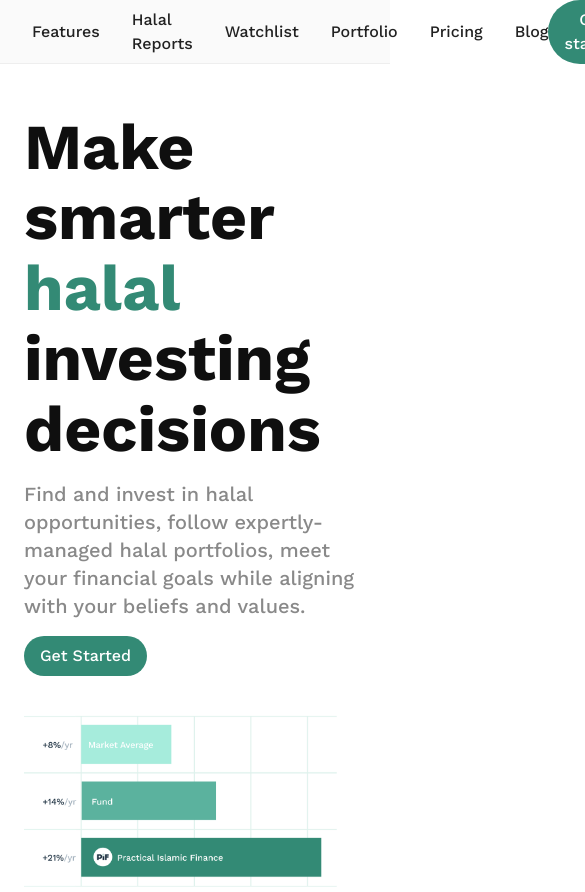
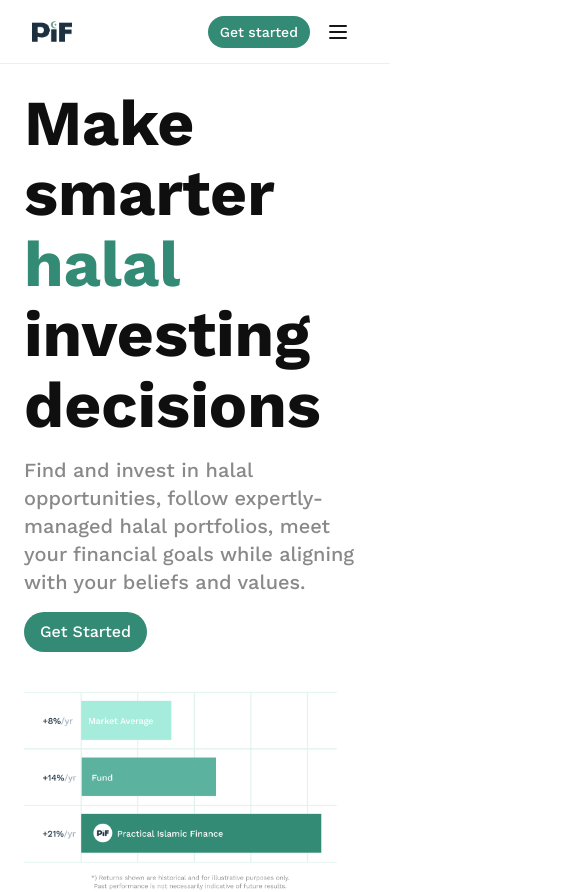
Before and after one commit to MuhammadAqibRafiq/testpif, a Next.js app: page / in a window 390 px wide. Shown: the top 892 px of the page, 585 px wide, since content can reach past the window. Built offline with nearby package versions, Linux system fonts and the light colour scheme.

Commit message:
update navbar

```diff
--- a/src/app/Screens/Features/index.tsx
+++ b/src/app/Screens/Features/index.tsx
@@ -9,7 +9,7 @@
 const Index = () => {
     return (
         // <section id="features" className="py-20 bg-primary-10">
-        <div className="max-w-7xl mx-auto py-12 max-xl:px-6">
+        <div className="max-w-7xl mx-auto lg:py-12 max-lg:py-6 max-xl:px-6">
 
             <Typography variant="h2" color="primary" className="mb-8 md:w-2/3 mx-auto" align="center">
                 Choose from Four High- Potential Portfolios:
--- a/src/app/Screens/Intro/index.tsx
+++ b/src/app/Screens/Intro/index.tsx
@@ -6,7 +6,7 @@
 
 const Index = () => {
     return (
-        <div className="max-w-7xl mx-auto py-12 max-xl:px-6 ">
+        <div className="max-w-7xl mx-auto lg:py-12 max-lg:py-6 max-lg:py-6  max-xl:px-6 ">
 
             <div className="grid md:grid-cols-2 sm:grid-cols-1 gap-8">
 
--- a/src/components/Navbar/Navbar.tsx
+++ b/src/components/Navbar/Navbar.tsx
@@ -1,5 +1,7 @@
+'use client'
 import Link from 'next/link';
 import Image from 'next/image';
+import { useState } from 'react';
 import styles from './Navbar.module.css';
 import ThemeToggle from '@/components/ui/ThemeToggle';
 import Button from '../ui/Button/Button';
@@ -7,10 +9,10 @@
 import PIFLogo from '@/assets/images/PIFLogo.png';
 
 const Navbar = () => {
+  const [menuOpen, setMenuOpen] = useState(false);
+
   return (
-
-    <nav className="flex items-center justify-between px-8 h-16 bg-[var(--background-paper)] border-b border-grey-200 dark:border-grey-800 transition-colors duration-200">
-
+    <nav className="flex items-center justify-between px-8 h-16  border-b border-grey-200 dark:border-grey-800 transition-colors duration-200 relative">
       {/* Logo */}
       <div className="flex items-center">
         <Link href="/">
@@ -18,8 +20,8 @@
         </Link>
       </div>
 
-      {/* Navbar links */}
-      <div className="flex items-center justify-center space-x-8">
+      {/* Desktop Navbar links */}
+      <div className="hidden lg:flex items-center justify-center space-x-8">
         <Link href="#features" className="text-[var(--text-primary)] hover:text-primary-500 dark:hover:text-primary-400 transition-colors duration-200 font-medium">
           Features
         </Link>
@@ -40,30 +42,67 @@
         </Link>
       </div>
 
-      {/* Login and Get Started buttons */}
-      <div className="flex items-center space-x-4">
-        {/* <ThemeToggle />  Dark mode toggle */}
+      {/* Desktop Buttons (visible only on lg and up) */}
+      <div className="hidden lg:flex items-center space-x-4">
         <Link href={constants.getStarted.href} target="_blank" rel="noopener noreferrer">
-          <Button
-            variant="contained"
-            color="primary"
-            size="medium"
-          >
+          <Button variant="contained" color="primary" size="medium">
             Get started
           </Button>
         </Link>
         <Link href={constants.login.href} target="_blank" rel="noopener noreferrer">
-          <Button
-            variant="outlined"
-            color="primary"
-            size="medium"
-          >
+          <Button variant="outlined" color="primary" size="medium">
             Log in
           </Button>
         </Link>
-
       </div>
 
+      {/* On small screens: Get started button before hamburger */}
+      <div className="flex items-center space-x-2 lg:hidden">
+        <Link href={constants.getStarted.href} target="_blank" rel="noopener noreferrer">
+          <Button variant="contained" color="primary" size="small">
+            Get started
+          </Button>
+        </Link>
+        {/* Hamburger Icon */}
+        <button
+          className="flex items-center justify-center w-10 h-10"
+          onClick={() => setMenuOpen(!menuOpen)}
+          aria-label="Open menu"
+        >
+          <svg className="w-6 h-6 text-primary-500" fill="none" stroke="currentColor" strokeWidth={2} viewBox="0 0 24 24">
+            <path strokeLinecap="round" strokeLinejoin="round" d={menuOpen ? "M6 18L18 6M6 6l12 12" : "M4 6h16M4 12h16M4 18h16"} />
+          </svg>
+        </button>
+      </div>
+
+      {/* Mobile/Tablet Menu */}
+      {menuOpen && (
+        <div className="absolute top-16 left-0 w-full bg-[var(--background-paper)] border-b border-grey-200 dark:border-grey-800 shadow-lg z-50 flex flex-col items-center space-y-4 py-6 lg:hidden">
+          <Link href="#features" className="text-[var(--text-primary)] font-medium" onClick={() => setMenuOpen(false)}>
+            Features
+          </Link>
+          <Link href="/reports" className="text-[var(--text-primary)] font-medium" onClick={() => setMenuOpen(false)}>
+            Halal Reports
+          </Link>
+          <Link href="/watchlist" className="text-[var(--text-primary)] font-medium" onClick={() => setMenuOpen(false)}>
+            Watchlist
+          </Link>
+          <Link href="/portfolio" className="text-[var(--text-primary)] font-medium" onClick={() => setMenuOpen(false)}>
+            Portfolio
+          </Link>
+          <Link href="/pricing" className="text-[var(--text-primary)] font-medium" onClick={() => setMenuOpen(false)}>
+            Pricing
+          </Link>
+          <Link href="/blog" className="text-[var(--text-primary)] font-medium" onClick={() => setMenuOpen(false)}>
+            Blog
+          </Link>
+          <Link href={constants.login.href} target="_blank" rel="noopener noreferrer" onClick={() => setMenuOpen(false)}>
+            <Button variant="outlined" color="primary" size="medium">
+              Log in
+            </Button>
+          </Link>
+        </div>
+      )}
     </nav>
   );
 };
```
